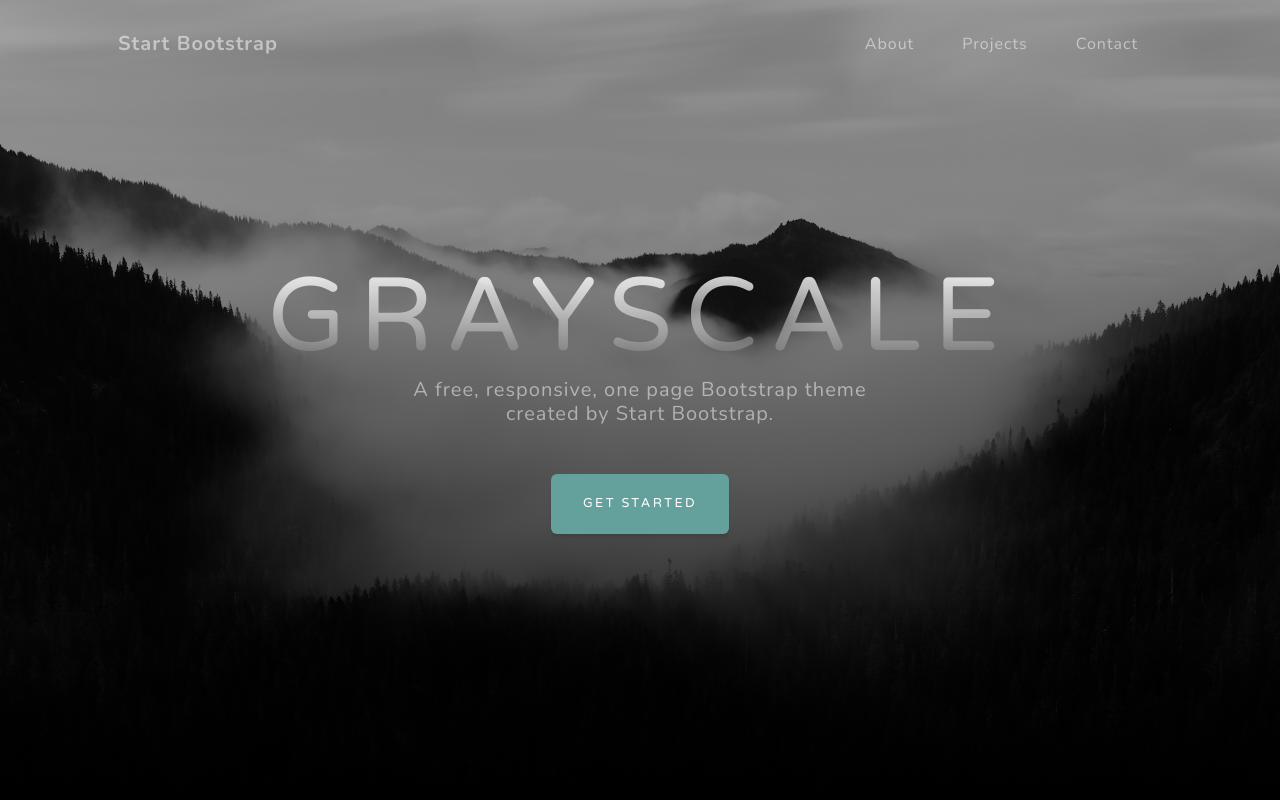
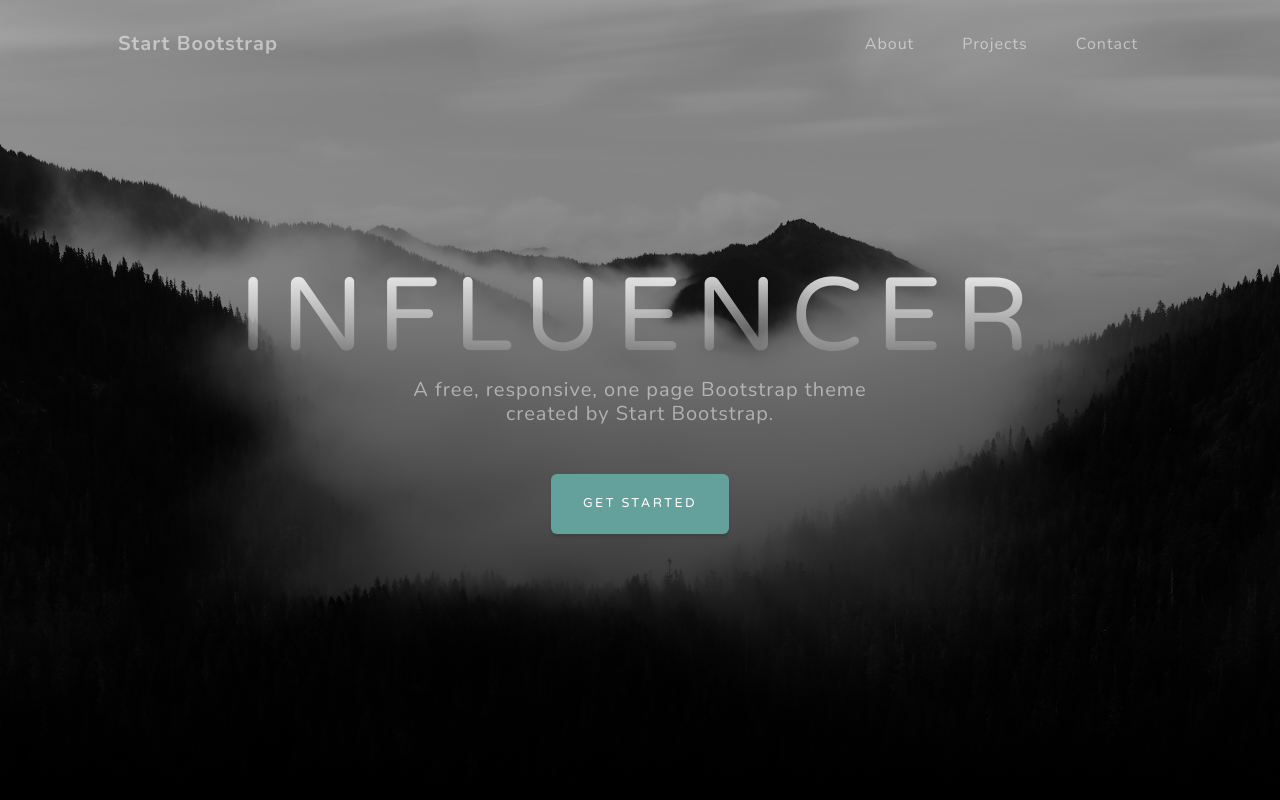
Before and after one commit to leoiamele/influencer, a plain HTML site: page index.html in a window 1280 px wide. Shown: the top 800 px of the page. Drawn offline with nearby package versions, Linux system fonts and the light colour scheme.

Commit message:
update title

```diff
--- a/index.html
+++ b/index.html
@@ -38,7 +38,7 @@
             <div class="container px-4 px-lg-5 d-flex h-100 align-items-center justify-content-center">
                 <div class="d-flex justify-content-center">
                     <div class="text-center">
-                        <h1 class="mx-auto my-0 text-uppercase">Grayscale</h1>
+                        <h1 class="mx-auto my-0 text-uppercase">Influencer</h1>
                         <h2 class="text-white-50 mx-auto mt-2 mb-5">A free, responsive, one page Bootstrap theme created by Start Bootstrap.</h2>
                         <a class="btn btn-primary" href="#about">Get Started</a>
                     </div>
```
